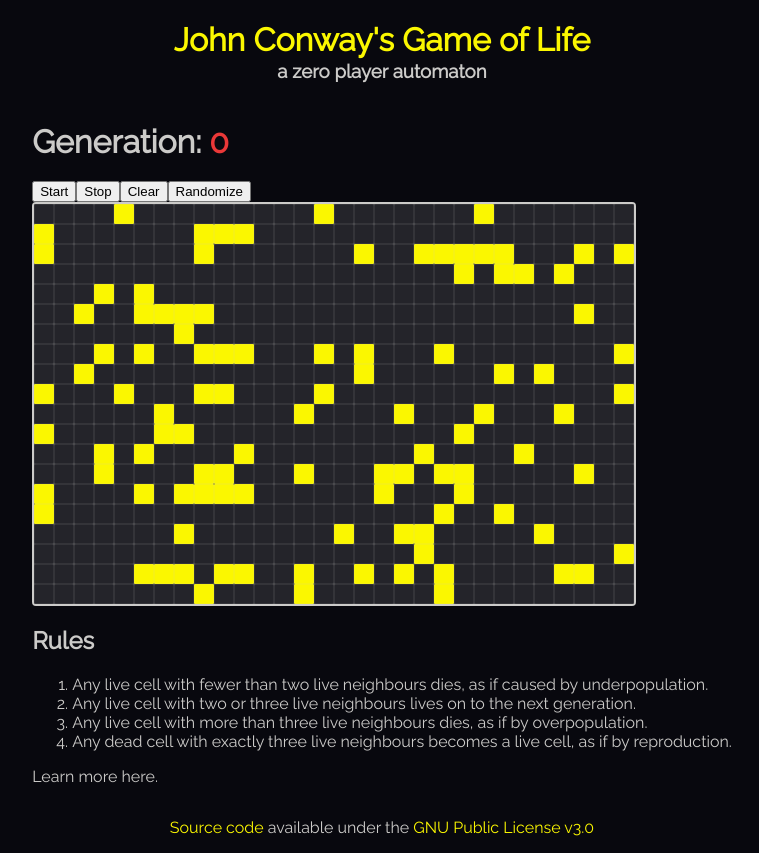
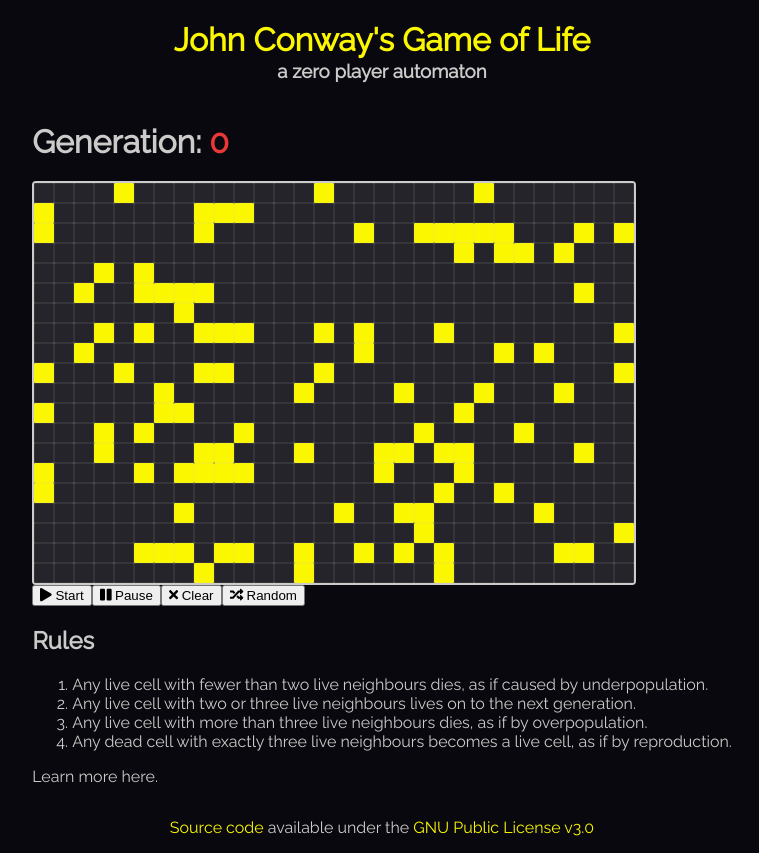
Before and after one commit to CharmedSatyr-freeCodeCamp/game_of_life, a React app: page / in a window 1280 px wide. Shown: the whole page, without its empty margins (258-1017 px from the left). Built offline with nearby package versions, Linux system fonts and the light colour scheme.

Commit message:
use font-awesome

```diff
--- a/package.json
+++ b/package.json
@@ -3,6 +3,9 @@
   "version": "0.1.0",
   "private": true,
   "dependencies": {
+    "@fortawesome/fontawesome-svg-core": "^1.2.4",
+    "@fortawesome/free-solid-svg-icons": "^5.3.1",
+    "@fortawesome/react-fontawesome": "^0.1.3",
     "autoprefixer": "7.1.6",
     "babel-core": "6.26.0",
     "babel-eslint": "7.2.3",
--- a/src/components/App.js
+++ b/src/components/App.js
@@ -11,8 +11,8 @@ export default class App extends Component {
         <Header />
         <main>
           <GenerationsContainer />
+          <GridContainer />
           <ControlsContainer />
-          <GridContainer />
           <Rules />
         </main>
         <Footer />
--- a/src/components/Controls.js
+++ b/src/components/Controls.js
@@ -1,6 +1,12 @@
 import React, { Component } from 'react';
 import PropTypes from 'prop-types';
 import * as c from '../constants/constants';
+
+// Font Awesome
+import { library } from '@fortawesome/fontawesome-svg-core';
+import { FontAwesomeIcon } from '@fortawesome/react-fontawesome';
+import { faPause, faPlay, faRandom, faTimes } from '@fortawesome/free-solid-svg-icons';
+library.add(faPause, faPlay, faRandom, faTimes);
 
 export default class Controls extends Component {
   constructor(props) {
@@ -29,11 +35,23 @@ export default class Controls extends Component {
   }
   render() {
     return (
-      <div>
-        <button onClick={this.start}>Start</button>
-        <button onClick={this.stop}>Stop</button>
-        <button onClick={this.clear}>Clear</button>
-        <button onClick={this.makeGrid}>Randomize</button>
+      <div className="controls">
+        <button onClick={this.start}>
+          <FontAwesomeIcon icon="play" />
+          &nbsp;Start
+        </button>
+        <button onClick={this.stop}>
+          <FontAwesomeIcon icon="pause" />
+          &nbsp;Pause
+        </button>
+        <button onClick={this.clear}>
+          <FontAwesomeIcon icon="times" />
+          &nbsp;Clear
+        </button>
+        <button onClick={this.makeGrid}>
+          <FontAwesomeIcon icon="random" />
+          &nbsp;Random
+        </button>
       </div>
     );
   }
```
Also changed, not shown: 1 other file (tests, documents, lock files or other folders).
